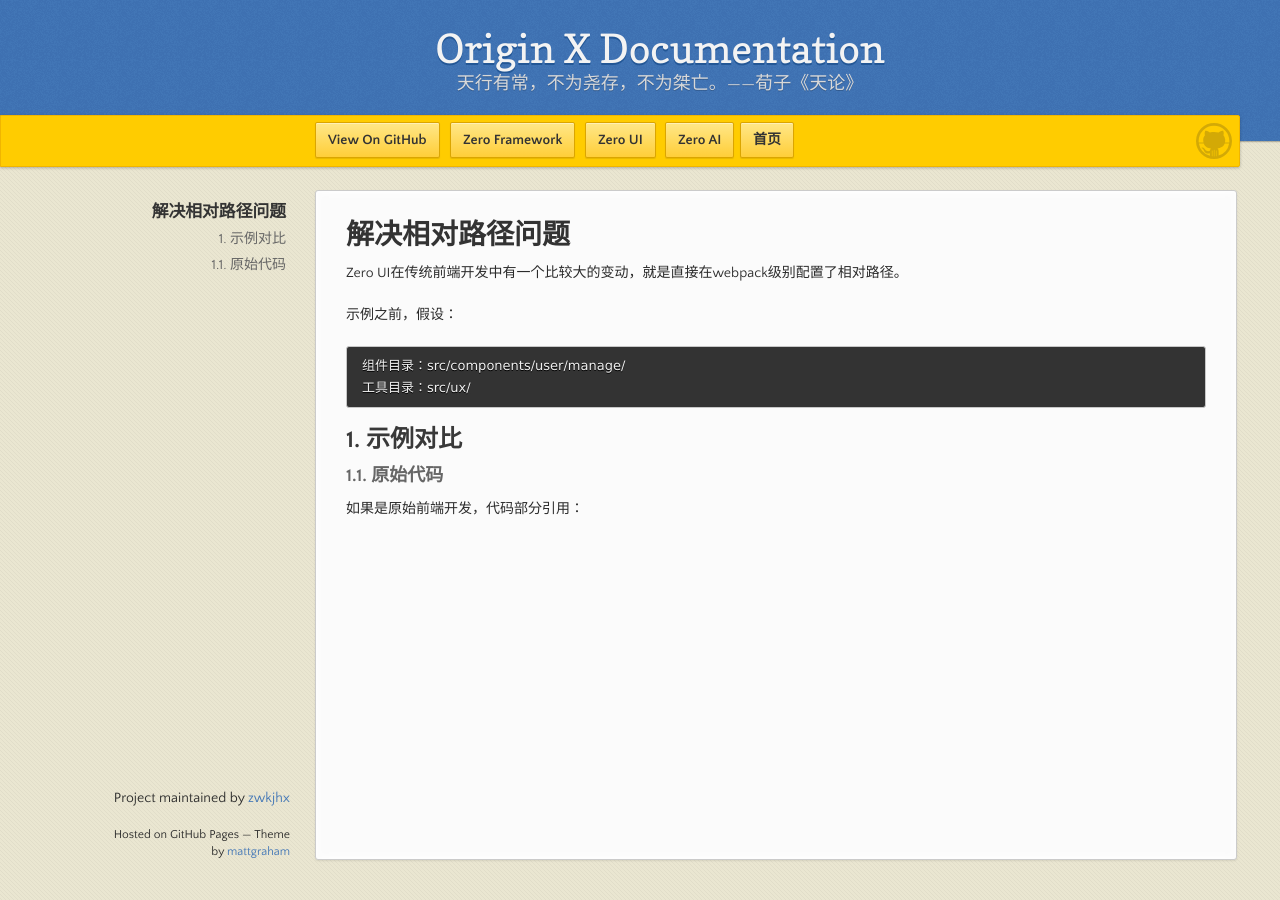
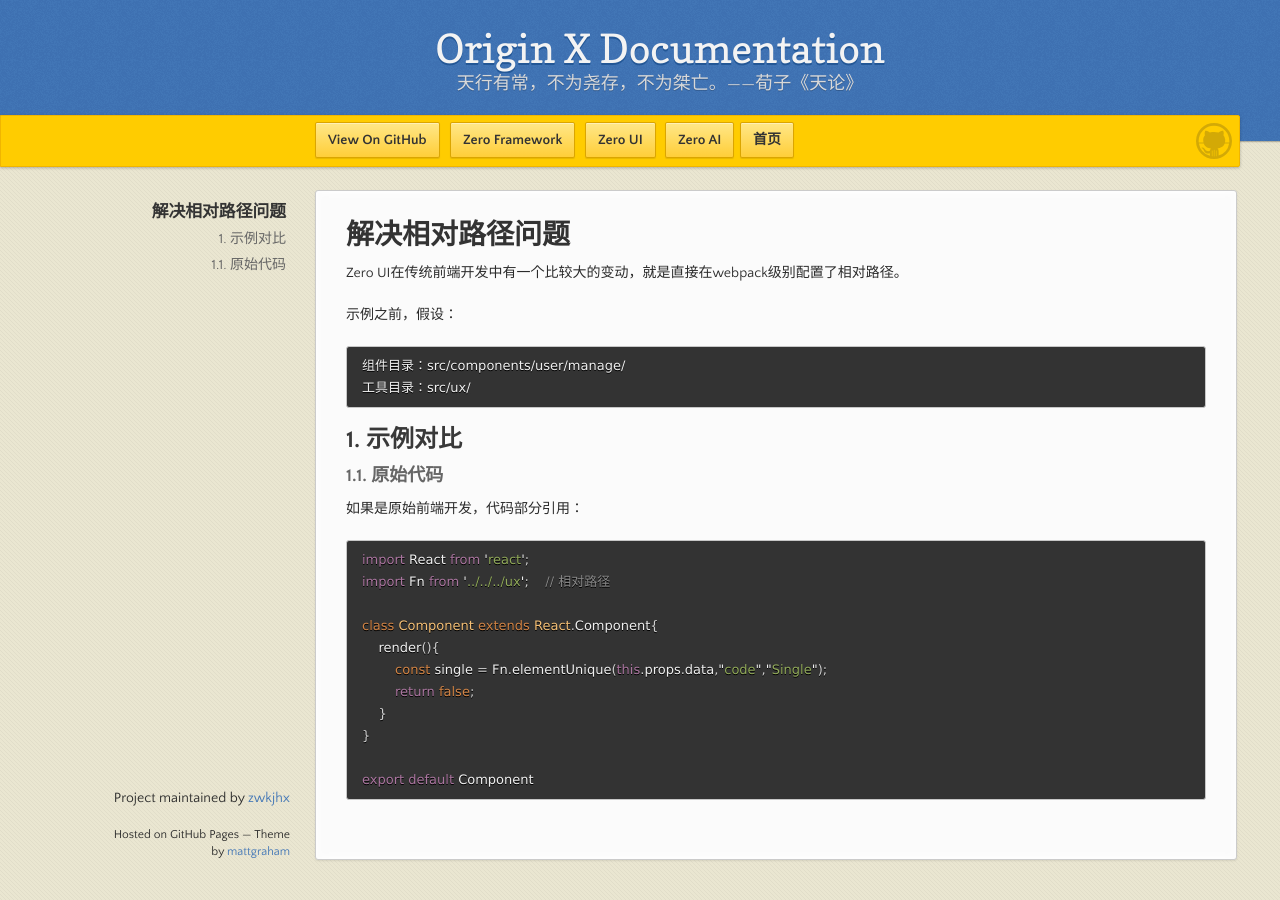
Before and after one commit to zwkjhx/ox-doc, a Jekyll site: the page built from zero-ui/1-zero-uiji-ben-jiao-cheng/zui-006-jie-jue-xiang-dui-lu-jing-wen-ti.md, in a window 1280 px wide. Built offline with Jekyll 4.4.1, drawn with Linux system fonts in a browser that asks for light colours; our own code applies the rules of GitHub Pages for plain Markdown files.

Commit message:
Updates zero-ui/1-zero-uiji-ben-jiao-cheng/zui-006-jie-jue-xiang-dui-lu-jing-wen-ti.md
Auto commit by GitBook Editor

````diff
--- a/zero-ui/1-zero-uiji-ben-jiao-cheng/zui-006-jie-jue-xiang-dui-lu-jing-wen-ti.md
+++ b/zero-ui/1-zero-uiji-ben-jiao-cheng/zui-006-jie-jue-xiang-dui-lu-jing-wen-ti.md
@@ -14,3 +14,17 @@
 ### 1.1. 原始代码
 
 如果是原始前端开发，代码部分引用：
+
+```js
+import React from 'react';
+import Fn from '../../../ux';    // 相对路径
+
+class Component extends React.Component{
+    render(){
+        const single = Fn.elementUnique(this.props.data,"code","Single");
+        return false;
+    }
+}
+
+export default Component
+```
````
